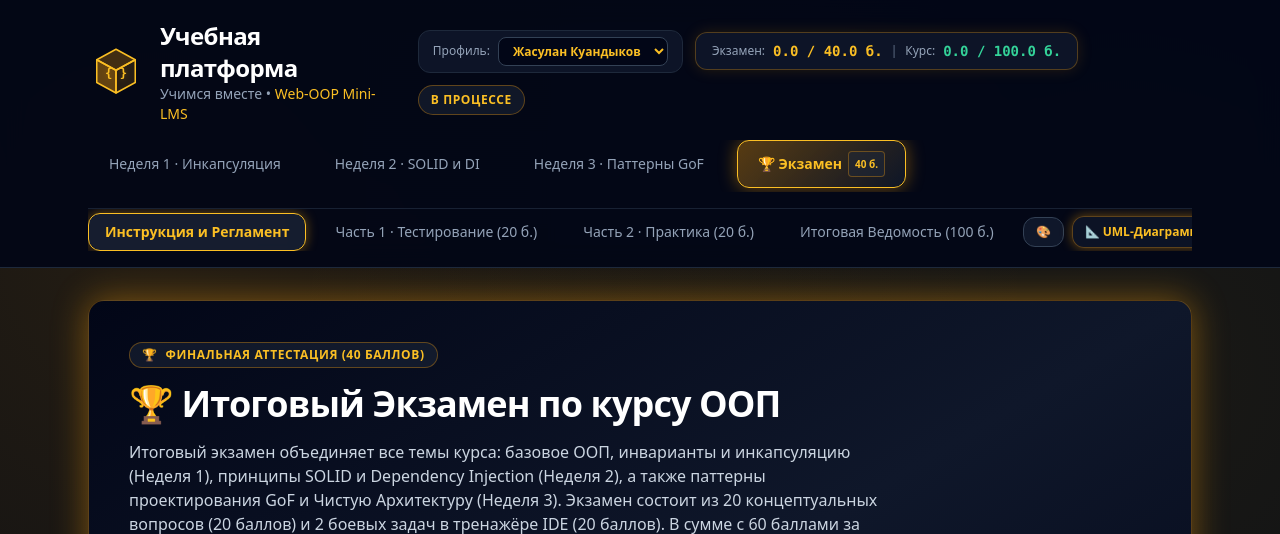
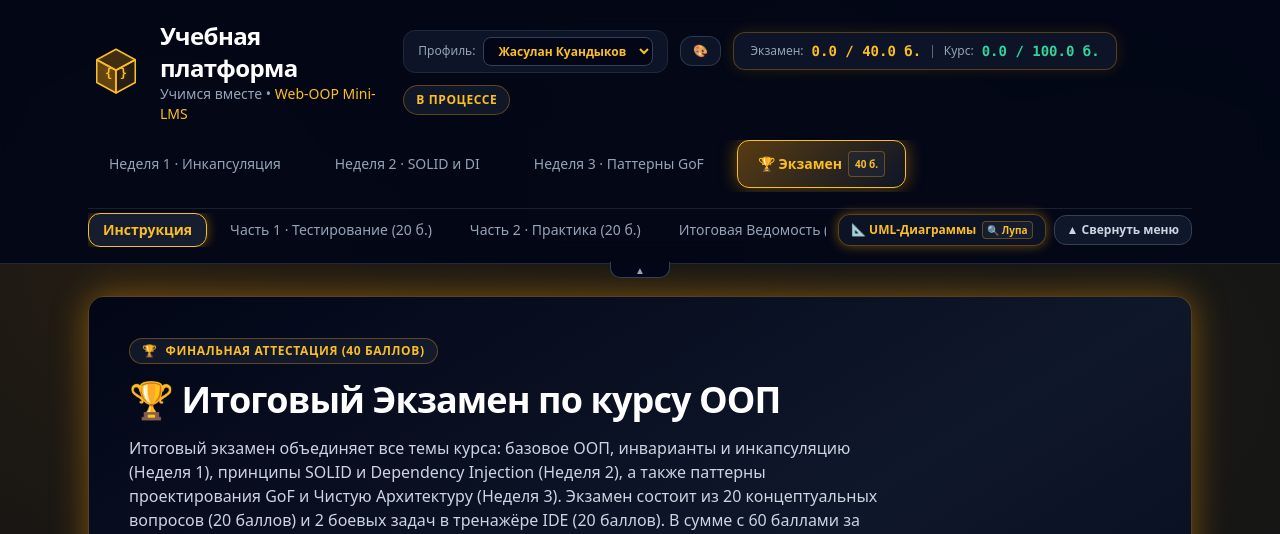
Before and after one commit to Kazahtelecom/Jasulan-Course, a FastAPI app: page /exam in a window 1280 px wide. Shown: the top 534 px of the page. Run offline with FastAPI, Linux system fonts and the light colour scheme; data comes from the database, SQL or seed files in the repository; data that the repository does not hold is empty; some libraries are stand-ins or nearby versions.

Commit message:
feat(header): optimize header ergonomics with handle toggle and theme button relocation

```diff
--- a/app/static/css/style.css
+++ b/app/static/css/style.css
@@ -260,6 +260,49 @@ body {
     padding-top: 0;
 }
 
+/* Header Collapse Handle Button (Bottom Center Curtain Tab) */
+.header-collapse-handle-btn {
+    position: absolute;
+    bottom: -15px;
+    left: 50%;
+    transform: translateX(-50%);
+    width: 60px;
+    height: 16px;
+    background-color: #020617;
+    border: 1px solid #334155;
+    border-top: none;
+    border-radius: 0 0 10px 10px;
+    display: flex;
+    align-items: center;
+    justify-content: center;
+    color: #94a3b8;
+    font-size: 10px;
+    line-height: 1;
+    cursor: pointer;
+    transition: all 0.2s ease;
+    z-index: 60;
+}
+
+.header-collapse-handle-btn:hover {
+    border-color: var(--theme-accent, #f59e0b);
+    color: #ffffff;
+    box-shadow: 0 4px 12px var(--theme-glow, rgba(245, 158, 11, 0.4));
+    height: 18px;
+    bottom: -17px;
+}
+
+#main-site-header.header-collapsed .header-collapse-handle-btn {
+    border-color: #475569;
+}
+
+#main-site-header.header-collapsed .header-collapse-handle-btn:hover {
+    border-color: var(--theme-accent, #f59e0b);
+}
+
+[data-glow="clean"] .header-collapse-handle-btn:hover {
+    box-shadow: none !important;
+}
+
 /* Fullscreen Practice Task Mode (Zen Coding) */
 .practice-fullscreen-active {
     position: fixed !important;
--- a/app/static/js/app.js
+++ b/app/static/js/app.js
@@ -144,14 +144,26 @@ function showLockedWeekToast(weekTitle) {
 function applyHeaderCollapseState(isCollapsed) {
     const header = document.getElementById("main-site-header");
     const label = document.getElementById("header-collapse-label");
+    const handleIcon = document.getElementById("header-collapse-handle-icon");
+    const handleBtn = document.getElementById("header-collapse-handle");
     if (!header) return;
 
     if (isCollapsed) {
         header.classList.add("header-collapsed");
         if (label) label.textContent = "▼ Развернуть меню";
+        if (handleIcon) handleIcon.textContent = "▼";
+        if (handleBtn) {
+            handleBtn.setAttribute("title", "Развернуть меню шапки (Ctrl+M или клик)");
+            handleBtn.setAttribute("aria-label", "Развернуть меню шапки");
+        }
     } else {
         header.classList.remove("header-collapsed");
         if (label) label.textContent = "▲ Свернуть меню";
+        if (handleIcon) handleIcon.textContent = "▲";
+        if (handleBtn) {
+            handleBtn.setAttribute("title", "Свернуть меню шапки (Ctrl+M или клик)");
+            handleBtn.setAttribute("aria-label", "Свернуть меню шапки");
+        }
     }
 }
 
--- a/app/templates/components/header.html
+++ b/app/templates/components/header.html
@@ -51,6 +51,17 @@
                         </select>
                     </div>
 
+                    <button
+                        id="theme-settings-btn"
+                        type="button"
+                        onclick="openThemeSettings()"
+                        title="Настройки оформления: палитра и режим свечения"
+                        class="flex items-center gap-1.5 px-3 py-1.5 rounded-xl bg-slate-900/90 hover:bg-slate-800 border border-slate-700/80 hover:border-[var(--theme-accent)] text-slate-300 hover:text-white text-xs font-semibold transition shrink-0"
+                    >
+                        <span>🎨</span>
+                        <span class="hidden md:inline">Тема</span>
+                    </button>
+
                     {% if is_exam %}
                     <div class="px-4 py-2 rounded-xl bg-slate-900/90 border border-amber-500/30 flex items-center gap-2 shadow-[0_0_15px_rgba(245,158,11,0.15)] exam-clean-no-glow">
                         <span class="text-xs text-slate-400">Экзамен:</span>
@@ -98,19 +109,21 @@
             </div>
         </div>
 
-        <!-- Row 2: Section Sub-Tabs & Collapse Toggle -->
-        <nav class="flex items-center gap-2 sm:gap-3 overflow-x-auto pt-1 border-t border-slate-800/80">
+        <!-- Row 2: Section Sub-Tabs & Actions -->
+        <nav class="flex items-center justify-between gap-3 pt-1 border-t border-slate-800/80">
+            <!-- Left: Subtabs Container -->
+            <div class="flex items-center gap-2 overflow-x-auto min-w-0 flex-1 scrollbar-none">
                 {% if is_exam %}
-            <button type="button" data-tab="home" onclick="switchSubTab('home')" class="subtab-btn subtab-active theme-accent-text font-bold px-4 py-2 rounded-xl text-sm transition shrink-0">
-                Инструкция и Регламент
+                <button type="button" data-tab="home" onclick="switchSubTab('home')" class="subtab-btn subtab-active theme-accent-text font-bold px-3.5 py-1.5 rounded-xl text-sm transition shrink-0">
+                    Инструкция
                 </button>
-            <button type="button" data-tab="quiz" onclick="switchSubTab('quiz')" class="subtab-btn text-slate-400 border border-transparent hover:text-slate-200 px-4 py-2 rounded-xl text-sm font-medium transition shrink-0">
+                <button type="button" data-tab="quiz" onclick="switchSubTab('quiz')" class="subtab-btn text-slate-400 border border-transparent hover:text-slate-200 px-3.5 py-1.5 rounded-xl text-sm font-medium transition shrink-0">
                     Часть 1 · Тестирование (20 б.)
                 </button>
-            <button type="button" data-tab="practice" onclick="switchSubTab('practice')" class="subtab-btn text-slate-400 border border-transparent hover:text-slate-200 px-4 py-2 rounded-xl text-sm font-medium transition shrink-0">
+                <button type="button" data-tab="practice" onclick="switchSubTab('practice')" class="subtab-btn text-slate-400 border border-transparent hover:text-slate-200 px-3.5 py-1.5 rounded-xl text-sm font-medium transition shrink-0">
                     Часть 2 · Практика (20 б.)
                 </button>
-            <button type="button" data-tab="results" onclick="switchSubTab('results')" class="subtab-btn text-slate-400 border border-transparent hover:text-slate-200 px-4 py-2 rounded-xl text-sm font-medium transition shrink-0">
+                <button type="button" data-tab="results" onclick="switchSubTab('results')" class="subtab-btn text-slate-400 border border-transparent hover:text-slate-200 px-3.5 py-1.5 rounded-xl text-sm font-medium transition shrink-0">
                     Итоговая Ведомость (100 б.)
                 </button>
                 {% else %}
@@ -130,18 +143,10 @@
                     Результаты
                 </button>
                 {% endif %}
+            </div>
 
-            <div class="ml-auto flex items-center gap-2 shrink-0">
-                <button
-                    id="theme-settings-btn"
-                    type="button"
-                    onclick="openThemeSettings()"
-                    title="Настройки оформления: выбор палитры и режима свечения"
-                    class="flex items-center gap-1.5 px-3 py-1.5 rounded-xl bg-slate-900 hover:bg-slate-800 border border-slate-700 hover:border-slate-500 text-slate-300 hover:text-white text-xs font-semibold transition shrink-0"
-                >
-                    <span>🎨</span>
-                    <span class="hidden sm:inline">Тема</span>
-                </button>
+            <!-- Right: Action Buttons Fixed (never scrolled out) -->
+            <div class="flex items-center gap-2 shrink-0">
                 <button type="button" onclick="openUmlDiagramSection()" class="flex items-center gap-1.5 px-3 py-1.5 rounded-xl bg-slate-900/80 hover:bg-slate-800 border theme-border theme-accent-text hover:text-white text-xs font-bold transition shadow-[0_0_12px_var(--theme-glow)] exam-clean-no-glow shrink-0">
                     <span>📐 UML-Диаграммы</span>
                     <span class="text-[10px] px-1 rounded theme-badge">🔍 Лупа</span>
@@ -158,6 +163,18 @@
             </div>
         </nav>
     </div>
+
+    <!-- Header Collapse Handle / Curtain Tab at Bottom Center -->
+    <button
+        id="header-collapse-handle"
+        type="button"
+        onclick="toggleHeaderCollapse()"
+        title="Свернуть / развернуть меню (Ctrl+M или клик)"
+        aria-label="Свернуть или развернуть верхнюю шапку"
+        class="header-collapse-handle-btn exam-clean-no-glow"
+    >
+        <span id="header-collapse-handle-icon">▲</span>
+    </button>
 
     <!-- Theme & Display Settings Modal Overlay -->
     <div
```
Also changed, not shown: tests/test_header_ergonomics.py (added, +121 -0 lines). Lines whose indentation alone changed are shown as unchanged.
